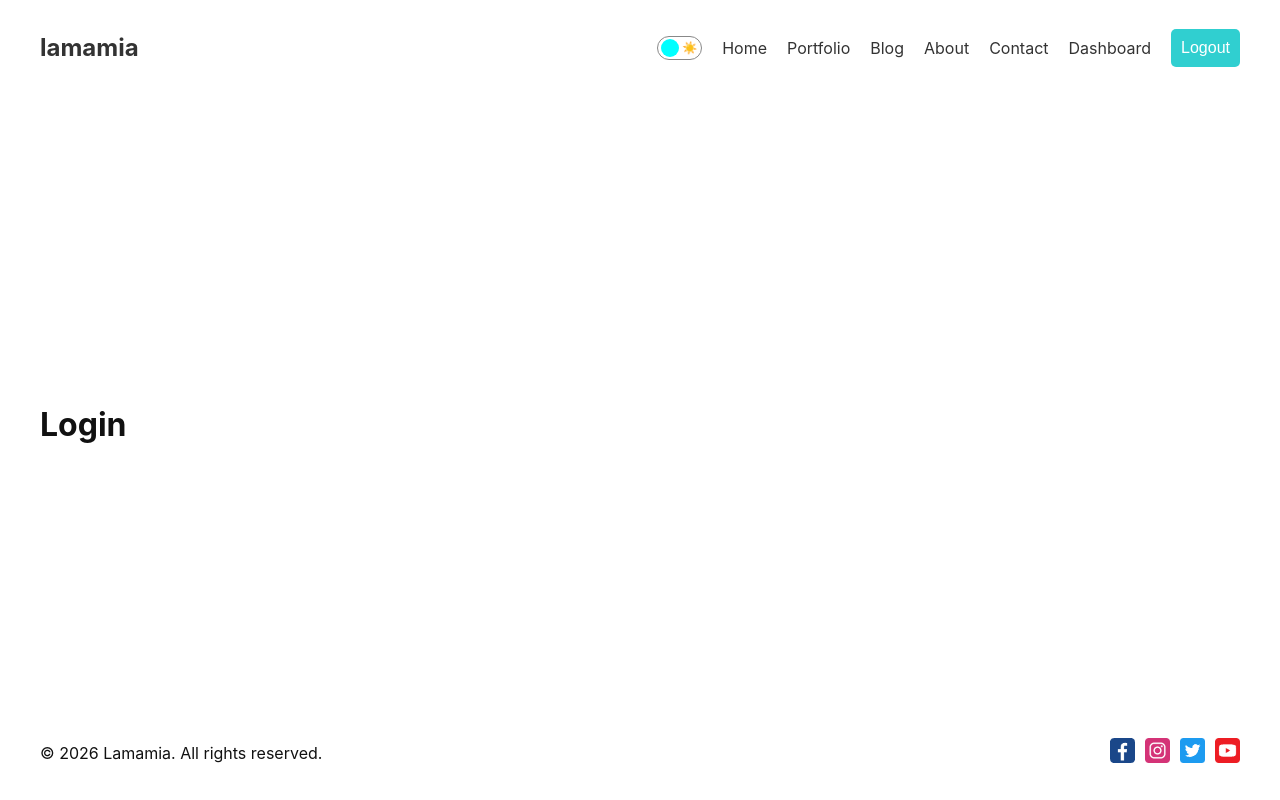
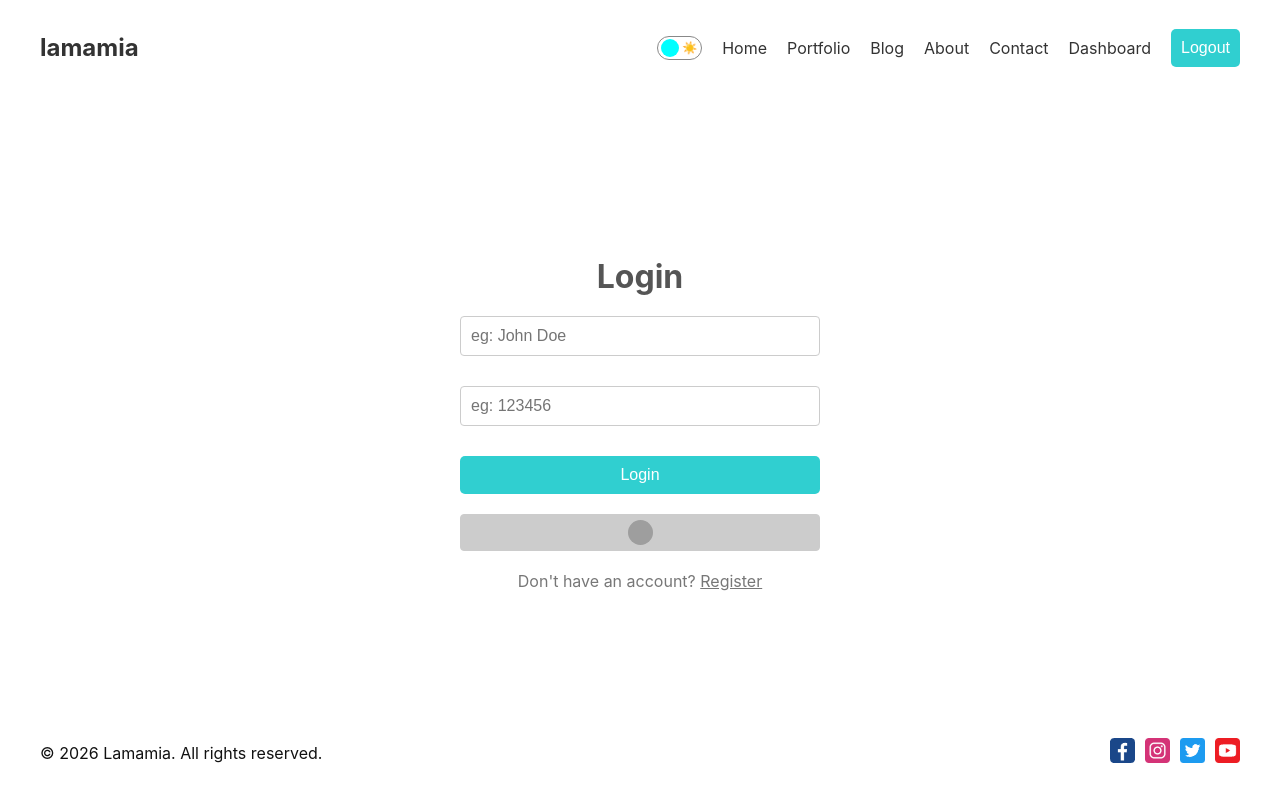
Before and after one commit to techking11/next-s-small-projects, a Next.js app in the folder nextjs-with-app-router/: page /dashboard/login in a window 1280 px wide. Built offline with nearby package versions, Linux system fonts and the light colour scheme; grey boxes are pictures that could not be loaded.

Commit message:
add: login page

```diff
--- a/nextjs-with-app-router/next.config.mjs
+++ b/nextjs-with-app-router/next.config.mjs
@@ -13,6 +13,11 @@ const nextConfig = {
         protocol: 'https',
         hostname: 'fakestoreapi.com',
         pathname: '**'
+      },
+      {
+        protocol: 'https',
+        hostname: 'img.icons8.com',
+        pathname: '**'
       }
     ]
   }
--- a/nextjs-with-app-router/src/app/dashboard/(auth)/login/page.jsx
+++ b/nextjs-with-app-router/src/app/dashboard/(auth)/login/page.jsx
@@ -1,9 +1,22 @@
-import React from 'react'
+import Button from '@/components/button/Button'
+import styles from './page.module.css'
+import Image from 'next/image'
+import Link from 'next/link'
 
 function Login() {
   return (
-    <div>
+    <div className={styles.login}>
       <h1>Login</h1>
+      <form className={styles.form}>
+        <input type="text" placeholder="eg: John Doe" />
+        <input type="password" placeholder="eg: 123456" />
+        <Button type="submit">Login</Button>
+      </form>
+      <button className={styles.googleLogin}>
+        <Image src="https://img.icons8.com/color/1200/google-logo.jpg" alt="Google" width={20} height={20} />
+      </button>
+
+      <p className={styles.register}>Don't have an account? <Link href="/dashboard/register">Register</Link></p>
     </div>
   )
 }
--- /dev/null
+++ b/nextjs-with-app-router/src/app/dashboard/(auth)/login/page.module.css
@@ -0,0 +1,62 @@
+.login {
+  padding: 20px;
+  width: 400px;
+  margin: 0 auto;
+}
+
+.login h1 {
+  text-align: center;
+  margin-bottom: 20px;
+  color: #555;
+}
+
+.form {
+  display: flex;
+  flex-direction: column;
+  gap: 30px;
+}
+
+.form input {
+  width: 100%;
+  display: block;
+  padding: 10px;
+  font-size: 16px;
+  border: 1px solid #ccc;
+  border-radius: 4px;
+}
+
+.form input:focus {
+  border-color: #888;
+  outline: none;
+}
+
+.googleLogin {
+  display: flex;
+  align-items: center;
+  justify-content: center;
+  width: 100%;
+  padding: 5px;
+  font-size: 16px;
+  background-color: #ccc;
+  color: white;
+  border: 1px solid #ccc;
+  border-radius: 4px;
+  cursor: pointer;
+  margin-top: 20px;
+}
+
+.googleLogin img {
+  width: 25px;
+  height: 25px;
+  border-radius: 50%;
+}
+
+.register {
+  text-align: center;
+  margin-top: 20px;
+  color: #777;
+}
+
+.register a {
+  text-decoration: underline;
+}
```
